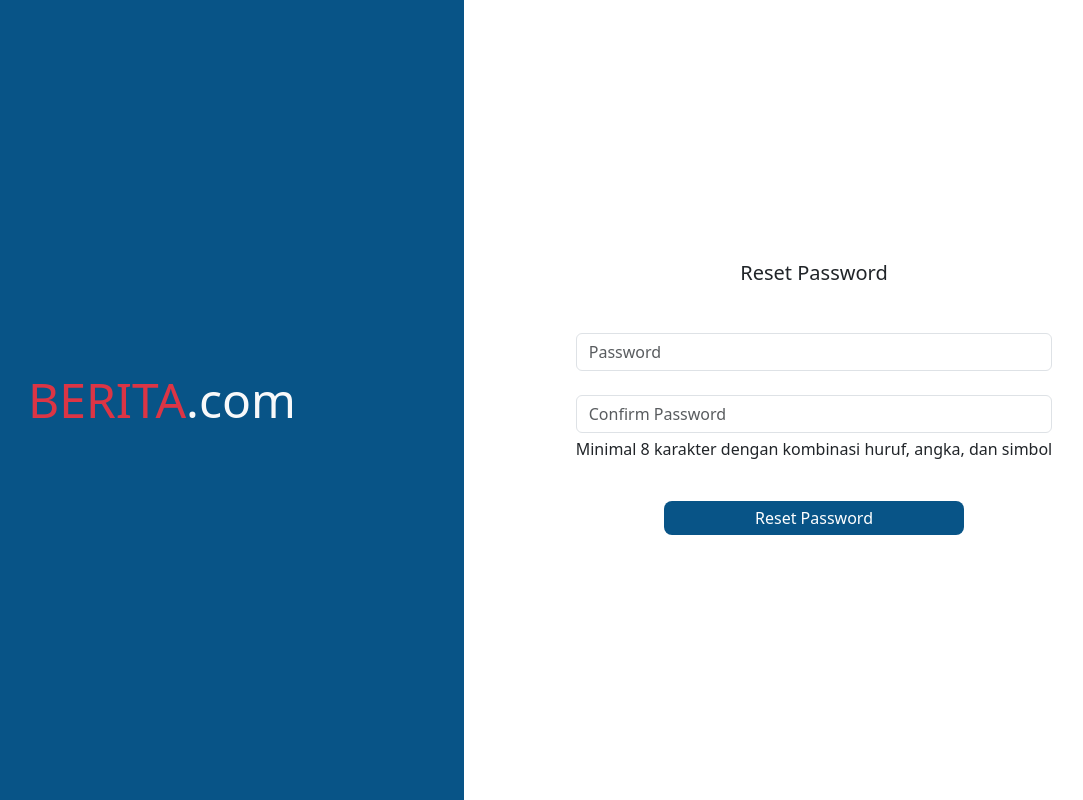
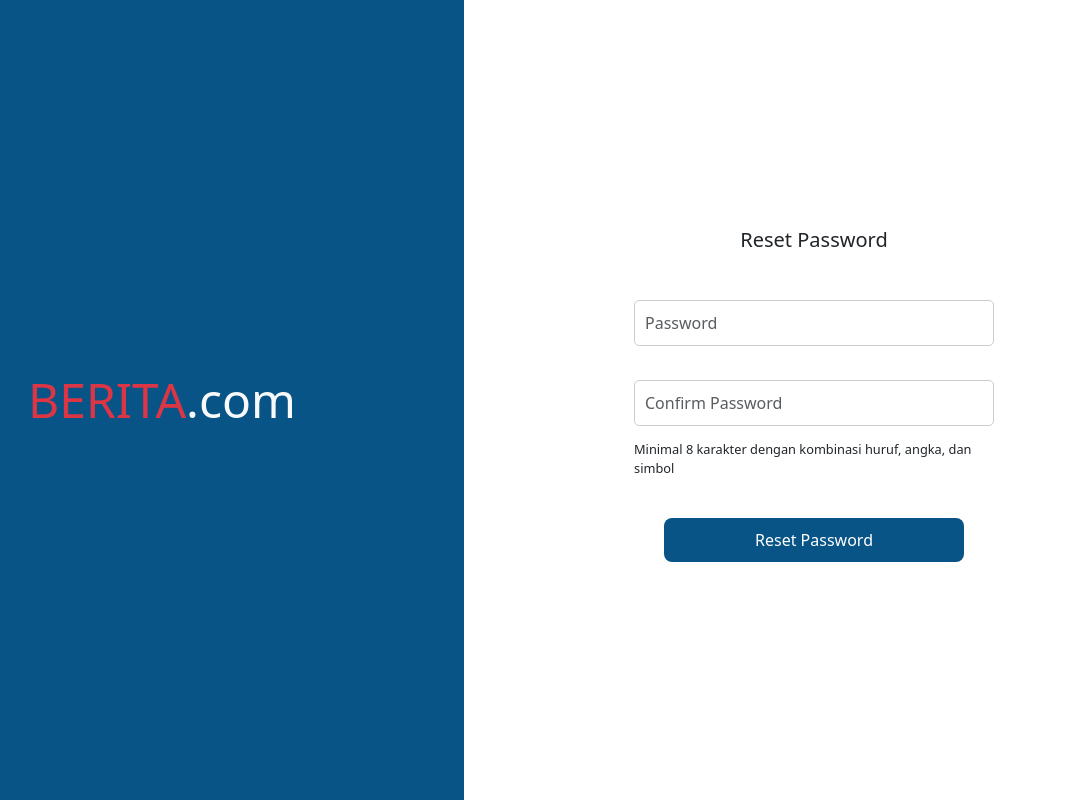
Before and after one commit to f3-bagus/19-1-portal-berita, a Vue app in the folder frontend/: page /reset-password in a window 1280 px wide. Shown: the whole page, without its empty margins (128-1211 px from the left). Built offline with nearby package versions, Linux system fonts and the light colour scheme; no server answers.

Commit message:
feat(reset-password): add responsive for reset password page

```diff
--- a/frontend/src/views/ResetPassword.vue
+++ b/frontend/src/views/ResetPassword.vue
@@ -90,10 +90,13 @@ export default {
 };
 </script>
 
-<style>
+<style scoped>
 .content-wrapper {
   display: flex;
   flex-direction: column;
+  max-width: 400px; /* Limit width for larger screens */
+  margin: auto; /* Center align content */
+  padding: 20px; /* Add padding around content */
 }
 
 .forgot-password-button {
@@ -102,9 +105,10 @@ export default {
   color: white;
   border: 0;
   border-radius: 8px;
-  padding: 5px 10px;
-  margin: 5px auto;
+  padding: 10px;
+  margin: 10px auto;
   transition: background-color 0.3s;
+  cursor: pointer;
 }
 
 .forgot-password-button:hover {
@@ -127,4 +131,28 @@ export default {
   background-color: #f8d7da;
   color: #721c24;
 }
+
+.form-control {
+  width: 100%;
+  padding: 10px;
+  margin-bottom: 10px;
+  border: 1px solid #ccc;
+  border-radius: 5px;
+}
+
+.font-size-small {
+  font-size: 0.8rem;
+}
+
+@media (max-width: 767px) {
+  .content-wrapper {
+    padding: 10px; /* Adjust padding for smaller screens */
+  }
+
+  .forgot-password-button {
+    min-width: auto; /* Allow button to shrink on smaller screens */
+    width: 100%;
+    padding: 10px;
+  }
+}
 </style>
```
